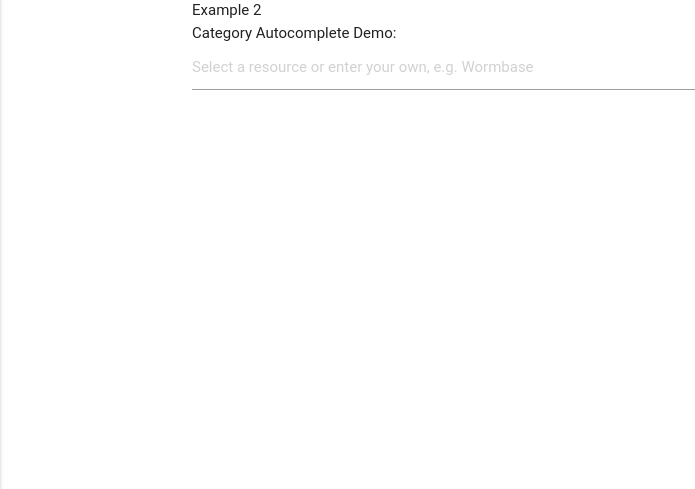
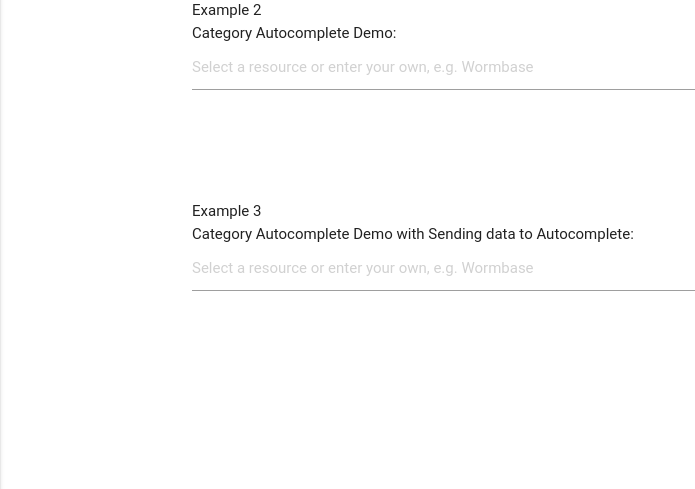
Before and after one commit to twhetzel/flask-jquery-autocomplete-demo, a Flask app: page / in a window 1280 px wide. Shown: the part 311-800 px from the top of the page, without its empty margins (0-695 px from the left). Run offline with Flask 2, Linux system fonts and the light colour scheme; some libraries are stand-ins or nearby versions; some web fonts are replaced.

Commit message:
send flag to autocomplete method that can be used to trigger new data to be added to source of autocomplete data

```diff
--- a/templates/index.html
+++ b/templates/index.html
@@ -43,10 +43,44 @@
 	Example 2 <br> Category Autocomplete Demo: <label for="search"></label>
 	<input id="search" name="search" placeholder="Select a resource or enter your own, e.g. Wormbase"></input>
 </div>
+<br><br><br><br>
+<div class="container">
+  Example 3 <br> Category Autocomplete Demo with Sending data to Autocomplete: <label for="search-post-data"></label>
+  <input id="search-post-data" name="search-post-data" placeholder="Select a resource or enter your own, e.g. Wormbase"></input>
+</div>
+
+
+<script type="text/javascript">
+// ** Example 3 **
+// Send data to autocomplete to dynamically extend data source
+$(function() {
+  var keypath = "My Test Keypath"
+  console.log(keypath)
+
+  $.ajax({
+        url: '{{ url_for("datcomplete") }}',
+        contentType: 'application/json',
+        method: "POST",
+        dataType : 'json',
+        data: JSON.stringify({variable:keypath})
+    }).done(function (data) {
+        $('#search-post-data').autocomplete({
+            source: data.matching_results,
+            minLength: 1
+        }).data("ui-autocomplete")._renderItem = function(ul, item) {
+          var $a = $("<a></a>").text(item.label);
+          //highlightText(this.term, $a);
+          return $("<li></li>").append($a).appendTo(ul);
+        };
+    });
+});
+</script>
+
 
 <script type="text/javascript">
 // From: http://stackoverflow.com/questions/17365821/using-jquery-autocomplete-with-flask
 // Highlight matched text: http://salman-w.blogspot.com/2013/12/jquery-ui-autocomplete-examples.html#example-4
+// ** Example 1 **
 $(function() {
 	function highlightText(text, $node) {
 				var searchText = $.trim(text).toLowerCase(), currentNode = $node.get(0).firstChild, matchIndex, newTextNode, newSpanNode;
@@ -64,17 +98,18 @@ $(function() {
         }).done(function (data) {
             $('#autocomplete').autocomplete({
             	//source: data.json_list,
-				source: data.matching_results,
+				      source: data.matching_results,
             	minLength: 2
             }).data("ui-autocomplete")._renderItem = function(ul, item) {
 				var $a = $("<a></a>").text(item.label);
 				highlightText(this.term, $a);
 				return $("<li></li>").append($a).appendTo(ul);
 			};
-        });
     });
+});
 
 
+// ** Example 2 **
 // Category autocomplete widget with matching text highlighting
 // https://jqueryui.com/autocomplete/#categories
   $.widget( "custom.catcomplete", $.ui.autocomplete, {
@@ -98,7 +133,6 @@ $(function() {
       });
     }
   });
-
 
   $(function() {
   	function highlightText(text, $node) {
```
